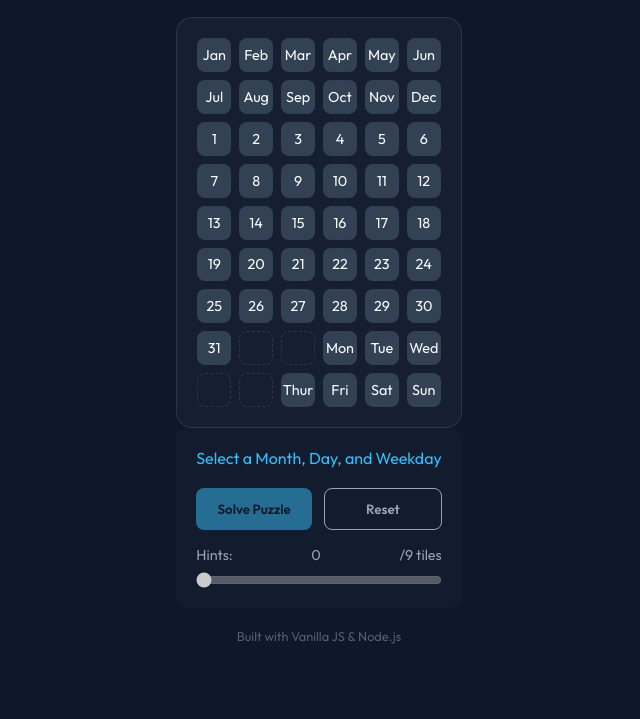
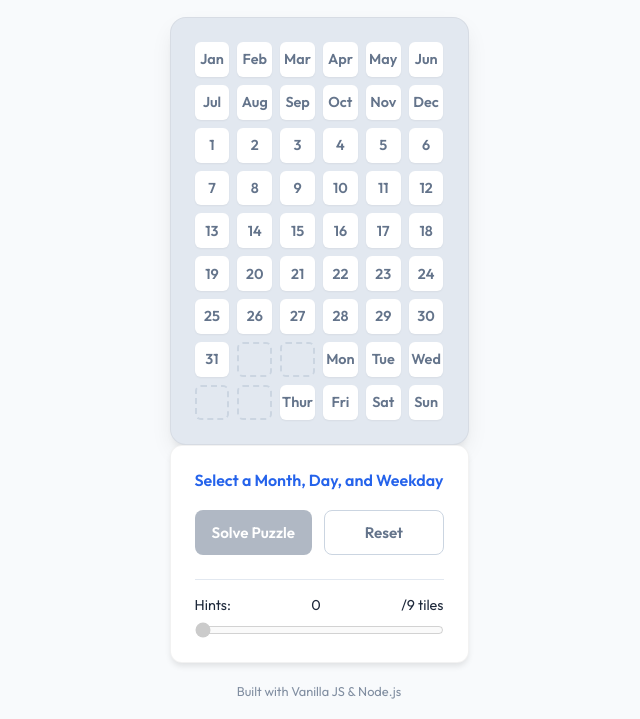
Before and after one commit to lmsam/puzzle-a-day-solver, a website: page pure-frontend/index.html in a window 1280 px wide. Shown: the part 101-820 px from the top of the page, without its empty margins (321-961 px from the left). Drawn offline with Linux system fonts and the light colour scheme.

Commit message:
Update theme to modern light mode

```diff
--- a/public/style.css
+++ b/public/style.css
@@ -1,24 +1,24 @@
 :root {
-  --bg-color: #0f172a;
-  --board-bg: #1e293b;
-  --cell-bg: #334155;
-  --cell-hover: #475569;
-  --text-primary: #f8fafc;
-  --text-secondary: #94a3b8;
-  --accent: #38bdf8;
-  --accent-hover: #0ea5e9;
+    --bg-color: #f8fafc; /* Light Slate 50 */
+    --board-bg: #e2e8f0; /* Slate 200 */
+    --cell-bg: #ffffff;
+    --cell-hover: #f1f5f9;
+    --text-primary: #1e293b; /* Slate 800 */
+    --text-secondary: #64748b; /* Slate 500 */
+    --accent: #2563eb; /* Royal Blue */
+    --accent-hover: #1d4ed8;
     --danger: #ef4444;
 
-  /* Piece Colors - Neon Pastel Palette */
-  --piece-0: #f472b6; /* Pink */
-  --piece-1: #c084fc; /* Purple */
-  --piece-2: #818cf8; /* Indigo */
-  --piece-3: #60a5fa; /* Blue */
-  --piece-4: #2dd4bf; /* Teal */
-  --piece-5: #4ade80; /* Green */
-  --piece-6: #a3e635; /* Lime */
-  --piece-7: #facc15; /* Yellow */
-  --piece-8: #fb923c; /* Orange */
+    /* Piece Colors - "Design System" Palette (Distinct but not neon) */
+    --piece-0: #f87171; /* Soft Red */
+    --piece-1: #fb923c; /* Orange */
+    --piece-2: #fbbf24; /* Amber */
+    --piece-3: #a3e635; /* Lime */
+    --piece-4: #34d399; /* Emerald */
+    --piece-5: #22d3ee; /* Cyan */
+    --piece-6: #818cf8; /* Indigo */
+    --piece-7: #c084fc; /* Violet */
+    --piece-8: #f472b6; /* Pink */
 }
 
 * {
@@ -53,9 +53,8 @@ header {
 header h1 {
   font-weight: 600;
   font-size: 2.5rem;
-  background: linear-gradient(to right, var(--accent), #c084fc);
-  -webkit-background-clip: text;
-  -webkit-text-fill-color: transparent;
+  color: var(--text-primary);
+  /* Removed gradient for cleaner look */
   margin-bottom: 0.5rem;
 }
 
@@ -68,11 +67,12 @@ header p {
   display: grid;
   grid-template-columns: repeat(6, 1fr); /* 6x9 grid */
   gap: 8px;
-  padding: 20px;
-  background: rgba(30, 41, 59, 0.5);
-  backdrop-filter: blur(10px);
+  padding: 24px;
+  background: var(--board-bg);
+  /* Removed glassmorphism blur for solid clean look */
   border-radius: 16px;
-  border: 1px solid rgba(255, 255, 255, 0.1);
+  box-shadow: 0 10px 25px -5px rgba(0, 0, 0, 0.1), 0 8px 10px -6px rgba(0, 0, 0, 0.1);
+  border: 1px solid rgba(0,0,0,0.05);
   width: 100%;
   max-width: 480px; /* Constrain width for better aspect ratio */
 }
@@ -80,34 +80,38 @@ header p {
 .cell {
   aspect-ratio: 1;
   background-color: var(--cell-bg);
-  border-radius: 8px;
+  border-radius: 6px;
   display: flex;
   align-items: center;
   justify-content: center;
   font-size: 0.9rem;
-  font-weight: 500;
+  font-weight: 600;
+  color: var(--text-secondary);
   cursor: pointer;
   transition: all 0.2s ease;
   user-select: none;
   position: relative;
   overflow: hidden;
+  box-shadow: 0 1px 2px rgba(0,0,0,0.05);
 }
 
 .cell:hover {
   background-color: var(--cell-hover);
-  transform: scale(1.05);
+  transform: translateY(-2px);
+  box-shadow: 0 4px 6px -1px rgba(0, 0, 0, 0.1);
 }
 
 .cell.empty {    /* They should be visible for pieces to show, but look 'inactive' when empty */
     background-color: transparent;
-    border: 1px dashed rgba(255, 255, 255, 0.1);
+    border: 2px dashed #cbd5e1; /* Slate 300 */
     cursor: default;
+    box-shadow: none;
 }
 
 .cell.selected {
   background-color: var(--text-primary);
-  color: var(--bg-color);
-  box-shadow: 0 0 15px rgba(255, 255, 255, 0.5);
+  color: #ffffff;
+  box-shadow: 0 0 0 2px var(--bg-color), 0 0 0 4px var(--text-primary);
   z-index: 10;
 }
 
@@ -153,16 +157,18 @@ header p {
     display: flex;
     flex-direction: column;
     gap: 16px;
-  background: rgba(30, 41, 59, 0.3);
-  padding: 20px;
+    background: #ffffff;
+    padding: 24px;
     border-radius: 12px;
+    box-shadow: 0 4px 6px -1px rgba(0, 0, 0, 0.1);
+    border: 1px solid rgba(0,0,0,0.05);
 }
 
 .status-bar {
     text-align: center;
     min-height: 1.5rem;
     color: var(--accent);
-  font-weight: 500;
+    font-weight: 600;
 }
 
 .actions {
@@ -178,44 +184,60 @@ button {
     font-family: inherit;
     font-weight: 600;
     cursor: pointer;
-  transition: opacity 0.2s;
+    transition: all 0.2s;
+    font-size: 0.95rem;
 }
 
 #solve-btn {
     background-color: var(--accent);
-  color: var(--bg-color);
+    color: #ffffff;
+    box-shadow: 0 4px 6px -1px rgba(37, 99, 235, 0.3);
+}
+
+#solve-btn:hover {
+    background-color: var(--accent-hover);
+    transform: translateY(-1px);
+    box-shadow: 0 6px 8px -1px rgba(37, 99, 235, 0.4);
 }
 
 #solve-btn:disabled {
     opacity: 0.5;
     cursor: not-allowed;
+    transform: none;
+    box-shadow: none;
+    background-color: var(--text-secondary);
 }
 
 #clear-btn {
     background-color: transparent;
-  border: 1px solid var(--text-secondary);
+    border: 1px solid #cbd5e1;
     color: var(--text-secondary);
 }
 
 #clear-btn:hover {
     border-color: var(--text-primary);
     color: var(--text-primary);
+    background-color: #f8fafc;
 }
 
 .hint-control {
     display: flex;
     flex-direction: column;
     gap: 8px;
+    margin-top: 8px;
+    padding-top: 16px;
+    border-top: 1px solid #e2e8f0;
 }
 
 .hint-control label {
     display: flex;
     justify-content: space-between;
     font-size: 0.9rem;
-  color: var(--text-secondary);
+    color: var(--text-primary);
+    font-weight: 500;
 }
 
-input[type="range"] {
+input[type=range] {
     width: 100%;
     accent-color: var(--accent);
 }
@@ -223,5 +245,5 @@ input[type="range"] {
 footer {
     font-size: 0.8rem;
     color: var(--text-secondary);
-  opacity: 0.5;
+    opacity: 0.8;
 }
--- a/pure-frontend/style.css
+++ b/pure-frontend/style.css
@@ -1,24 +1,24 @@
 :root {
-  --bg-color: #0f172a;
-  --board-bg: #1e293b;
-  --cell-bg: #334155;
-  --cell-hover: #475569;
-  --text-primary: #f8fafc;
-  --text-secondary: #94a3b8;
-  --accent: #38bdf8;
-  --accent-hover: #0ea5e9;
+    --bg-color: #f8fafc; /* Light Slate 50 */
+    --board-bg: #e2e8f0; /* Slate 200 */
+    --cell-bg: #ffffff;
+    --cell-hover: #f1f5f9;
+    --text-primary: #1e293b; /* Slate 800 */
+    --text-secondary: #64748b; /* Slate 500 */
+    --accent: #2563eb; /* Royal Blue */
+    --accent-hover: #1d4ed8;
     --danger: #ef4444;
 
-  /* Piece Colors - Neon Pastel Palette */
-  --piece-0: #f472b6; /* Pink */
-  --piece-1: #c084fc; /* Purple */
-  --piece-2: #818cf8; /* Indigo */
-  --piece-3: #60a5fa; /* Blue */
-  --piece-4: #2dd4bf; /* Teal */
-  --piece-5: #4ade80; /* Green */
-  --piece-6: #a3e635; /* Lime */
-  --piece-7: #facc15; /* Yellow */
-  --piece-8: #fb923c; /* Orange */
+    /* Piece Colors - "Design System" Palette (Distinct but not neon) */
+    --piece-0: #f87171; /* Soft Red */
+    --piece-1: #fb923c; /* Orange */
+    --piece-2: #fbbf24; /* Amber */
+    --piece-3: #a3e635; /* Lime */
+    --piece-4: #34d399; /* Emerald */
+    --piece-5: #22d3ee; /* Cyan */
+    --piece-6: #818cf8; /* Indigo */
+    --piece-7: #c084fc; /* Violet */
+    --piece-8: #f472b6; /* Pink */
 }
 
 * {
@@ -53,9 +53,8 @@ header {
 header h1 {
   font-weight: 600;
   font-size: 2.5rem;
-  background: linear-gradient(to right, var(--accent), #c084fc);
-  -webkit-background-clip: text;
-  -webkit-text-fill-color: transparent;
+  color: var(--text-primary);
+  /* Removed gradient for cleaner look */
   margin-bottom: 0.5rem;
 }
 
@@ -68,11 +67,12 @@ header p {
   display: grid;
   grid-template-columns: repeat(6, 1fr); /* 6x9 grid */
   gap: 8px;
-  padding: 20px;
-  background: rgba(30, 41, 59, 0.5);
-  backdrop-filter: blur(10px);
+  padding: 24px;
+  background: var(--board-bg);
+  /* Removed glassmorphism blur for solid clean look */
   border-radius: 16px;
-  border: 1px solid rgba(255, 255, 255, 0.1);
+  box-shadow: 0 10px 25px -5px rgba(0, 0, 0, 0.1), 0 8px 10px -6px rgba(0, 0, 0, 0.1);
+  border: 1px solid rgba(0,0,0,0.05);
   width: 100%;
   max-width: 480px; /* Constrain width for better aspect ratio */
 }
@@ -80,34 +80,38 @@ header p {
 .cell {
   aspect-ratio: 1;
   background-color: var(--cell-bg);
-  border-radius: 8px;
+  border-radius: 6px;
   display: flex;
   align-items: center;
   justify-content: center;
   font-size: 0.9rem;
-  font-weight: 500;
+  font-weight: 600;
+  color: var(--text-secondary);
   cursor: pointer;
   transition: all 0.2s ease;
   user-select: none;
   position: relative;
   overflow: hidden;
+  box-shadow: 0 1px 2px rgba(0,0,0,0.05);
 }
 
 .cell:hover {
   background-color: var(--cell-hover);
-  transform: scale(1.05);
+  transform: translateY(-2px);
+  box-shadow: 0 4px 6px -1px rgba(0, 0, 0, 0.1);
 }
 
 .cell.empty {    /* They should be visible for pieces to show, but look 'inactive' when empty */
     background-color: transparent;
-    border: 1px dashed rgba(255, 255, 255, 0.1);
+    border: 2px dashed #cbd5e1; /* Slate 300 */
     cursor: default;
+    box-shadow: none;
 }
 
 .cell.selected {
   background-color: var(--text-primary);
-  color: var(--bg-color);
-  box-shadow: 0 0 15px rgba(255, 255, 255, 0.5);
+  color: #ffffff;
+  box-shadow: 0 0 0 2px var(--bg-color), 0 0 0 4px var(--text-primary);
   z-index: 10;
 }
 
@@ -153,16 +157,18 @@ header p {
     display: flex;
     flex-direction: column;
     gap: 16px;
-  background: rgba(30, 41, 59, 0.3);
-  padding: 20px;
+    background: #ffffff;
+    padding: 24px;
     border-radius: 12px;
+    box-shadow: 0 4px 6px -1px rgba(0, 0, 0, 0.1);
+    border: 1px solid rgba(0,0,0,0.05);
 }
 
 .status-bar {
     text-align: center;
     min-height: 1.5rem;
     color: var(--accent);
-  font-weight: 500;
+    font-weight: 600;
 }
 
 .actions {
@@ -178,44 +184,60 @@ button {
     font-family: inherit;
     font-weight: 600;
     cursor: pointer;
-  transition: opacity 0.2s;
+    transition: all 0.2s;
+    font-size: 0.95rem;
 }
 
 #solve-btn {
     background-color: var(--accent);
-  color: var(--bg-color);
+    color: #ffffff;
+    box-shadow: 0 4px 6px -1px rgba(37, 99, 235, 0.3);
+}
+
+#solve-btn:hover {
+    background-color: var(--accent-hover);
+    transform: translateY(-1px);
+    box-shadow: 0 6px 8px -1px rgba(37, 99, 235, 0.4);
 }
 
 #solve-btn:disabled {
     opacity: 0.5;
     cursor: not-allowed;
+    transform: none;
+    box-shadow: none;
+    background-color: var(--text-secondary);
 }
 
 #clear-btn {
     background-color: transparent;
-  border: 1px solid var(--text-secondary);
+    border: 1px solid #cbd5e1;
     color: var(--text-secondary);
 }
 
 #clear-btn:hover {
     border-color: var(--text-primary);
     color: var(--text-primary);
+    background-color: #f8fafc;
 }
 
 .hint-control {
     display: flex;
     flex-direction: column;
     gap: 8px;
+    margin-top: 8px;
+    padding-top: 16px;
+    border-top: 1px solid #e2e8f0;
 }
 
 .hint-control label {
     display: flex;
     justify-content: space-between;
     font-size: 0.9rem;
-  color: var(--text-secondary);
+    color: var(--text-primary);
+    font-weight: 500;
 }
 
-input[type="range"] {
+input[type=range] {
     width: 100%;
     accent-color: var(--accent);
 }
@@ -223,5 +245,5 @@ input[type="range"] {
 footer {
     font-size: 0.8rem;
     color: var(--text-secondary);
-  opacity: 0.5;
+    opacity: 0.8;
 }
```
Lines whose indentation alone changed are shown as unchanged.
